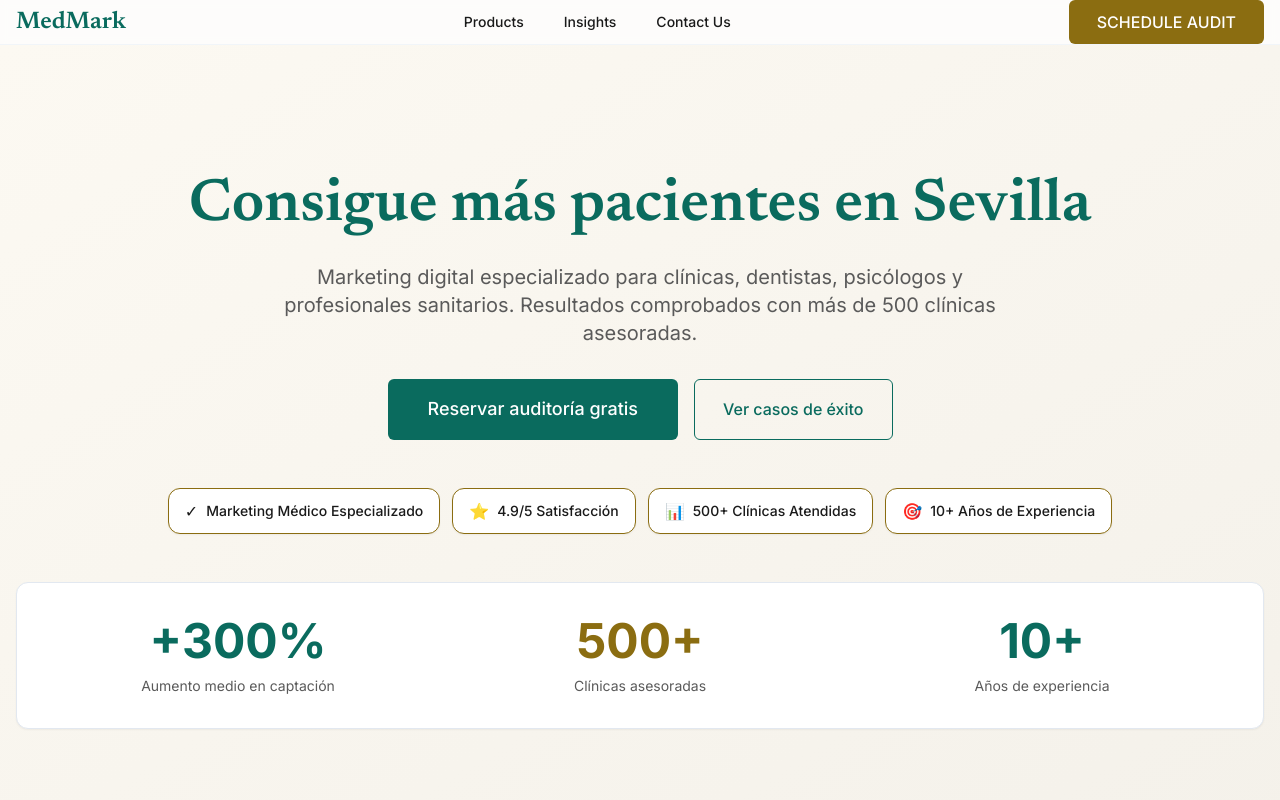
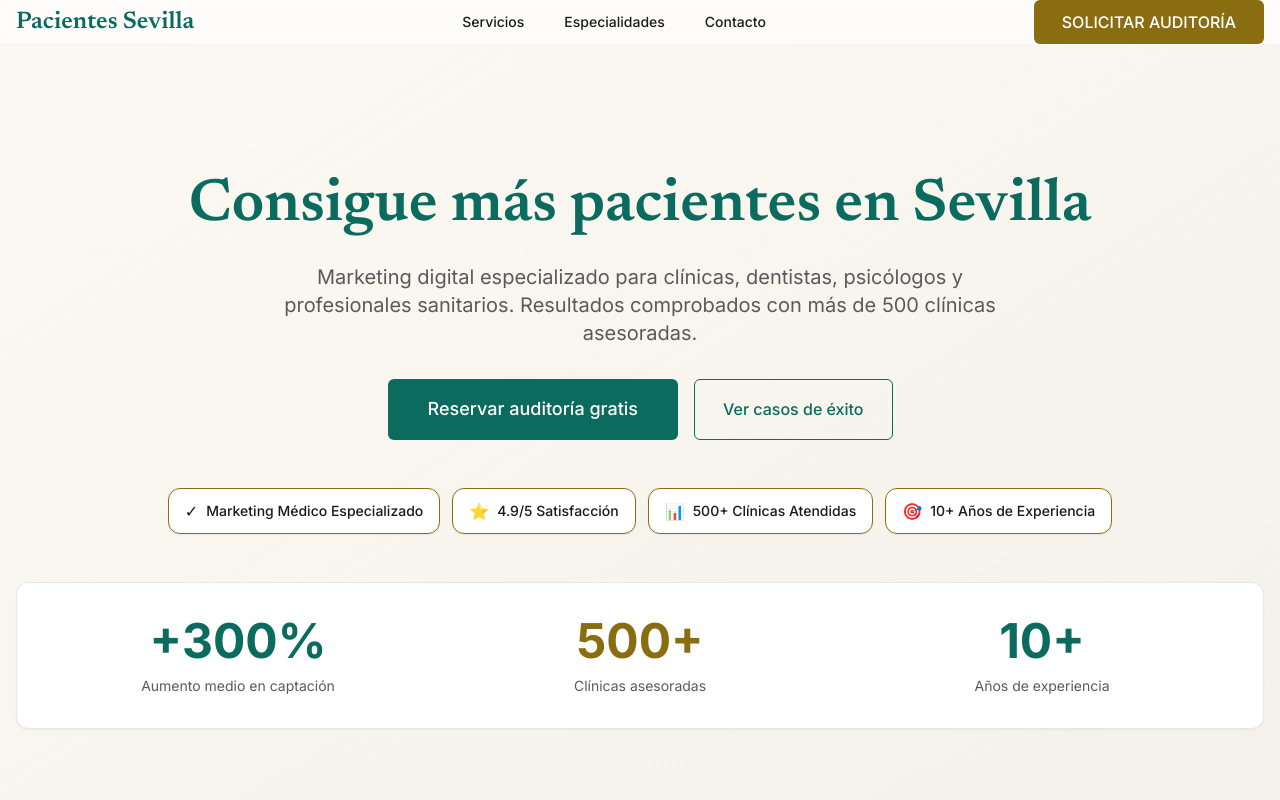
Before and after one commit to carlosalbertocardoso-hub/agencia-clinicas, a Next.js app: page / in a window 1280 px wide. Shown: the top 800 px of the page. Built offline with nearby package versions, Linux system fonts and the light colour scheme.

Commit message:
fix: restore Spanish language to Header component (Servicios, Especialidades, Contacto, SOLICITAR AUDITORÍA)

```diff
--- a/src/components/layout/Header.tsx
+++ b/src/components/layout/Header.tsx
@@ -15,20 +15,20 @@ export default function Header() {
         {/* Logo */}
         <Link href="/" className="flex items-center gap-2">
           <div className="text-2xl font-heading font-semibold text-primary">
-            MedMark
+            Pacientes Sevilla
           </div>
         </Link>
 
         {/* Desktop Navigation */}
         <nav className="hidden lg:flex gap-10 items-center">
-          {/* Products Dropdown */}
+          {/* Servicios Dropdown */}
           <div
             className="relative group"
             onMouseEnter={() => setOpenDropdown('servicios')}
             onMouseLeave={() => setOpenDropdown(null)}
           >
             <button className="text-text hover:text-primary transition font-medium text-sm">
-              Products
+              Servicios
             </button>
             {openDropdown === 'servicios' && (
               <div className="absolute left-0 mt-1 w-48 bg-white border border-slate-100 rounded-lg shadow-lg py-2 z-50">
@@ -45,14 +45,14 @@ export default function Header() {
             )}
           </div>
 
-          {/* Insights Dropdown */}
+          {/* Especialidades Dropdown */}
           <div
             className="relative group"
             onMouseEnter={() => setOpenDropdown('especialidades')}
             onMouseLeave={() => setOpenDropdown(null)}
           >
             <button className="text-text hover:text-primary transition font-medium text-sm">
-              Insights
+              Especialidades
             </button>
             {openDropdown === 'especialidades' && (
               <div className="absolute left-0 mt-1 w-48 bg-white border border-slate-100 rounded-lg shadow-lg py-2 z-50">
@@ -70,7 +70,7 @@ export default function Header() {
           </div>
 
           <Link href="/contacto" className="text-text hover:text-primary transition font-medium text-sm">
-            Contact Us
+            Contacto
           </Link>
         </nav>
 
@@ -79,7 +79,7 @@ export default function Header() {
           href="/contacto"
           className="hidden md:block btn-cta text-sm"
         >
-          SCHEDULE AUDIT
+          SOLICITAR AUDITORÍA
         </Link>
 
         {/* Mobile Menu Button */}
@@ -97,20 +97,20 @@ export default function Header() {
         <div className="lg:hidden border-t border-slate-100 bg-white">
           <nav className="container-custom py-4 space-y-3">
             <Link href="/servicios" className="block py-2 text-text hover:text-primary font-medium">
-              Products
+              Servicios
             </Link>
             <Link href="/especialidades" className="block py-2 text-text hover:text-primary font-medium">
-              Insights
+              Especialidades
             </Link>
             <Link href="/contacto" className="block py-2 text-text hover:text-primary font-medium">
-              Contact Us
+              Contacto
             </Link>
             <div className="pt-4">
               <Link
                 href="/contacto"
                 className="block btn-cta text-center text-sm"
               >
-                SCHEDULE AUDIT
+                SOLICITAR AUDITORÍA
               </Link>
             </div>
           </nav>
```
